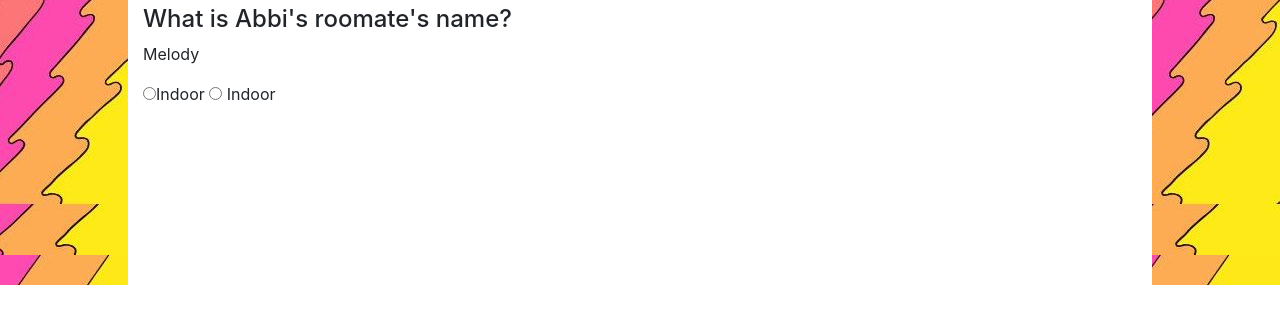
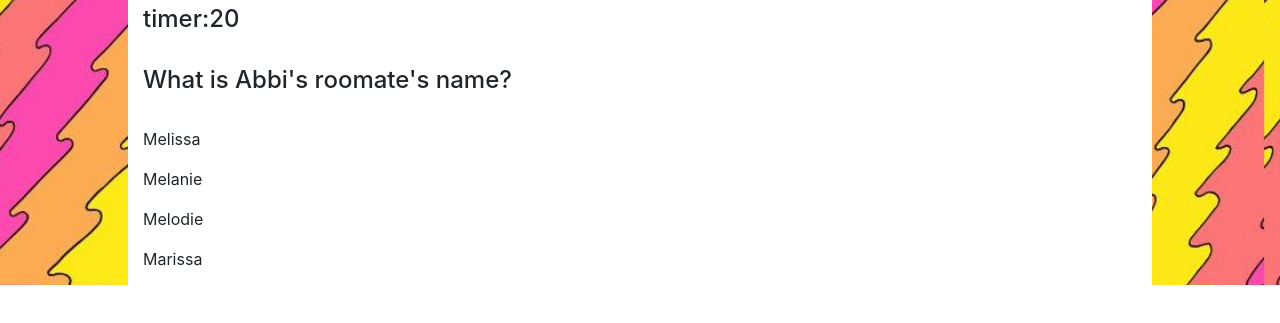
Before and after one commit to Jessicagomez11/TriviaGame, a plain HTML site: page index.html in a window 1280 px wide. Both pictures are taken after a click on the picture 640 px from the left and 150 px from the top of the page. Shown: the part 365-688 px from the top of the page. Drawn offline with nearby package versions, Linux system fonts and the light colour scheme; a web font is replaced by a local one.

Commit message:
forEach loop is in full effect

```diff
--- a/assets/css/style.css
+++ b/assets/css/style.css
@@ -1,9 +1,9 @@
 #background {
     background-image: url("../images/broadcityimages/background.jpg");
-    /* background-size: cover ;
-    background-repeat: no-repeat;
-    width: 100%;
-  */
+    background-size: cover ;
+
+    width: 100vmax;
+
 }
 .container{
 background: white;
@@ -32,3 +32,6 @@ h1{
     margin-top: -10px;
     letter-spacing: 4px;
 }
+p:hover{
+    background-color: aquamarine;
+}
--- a/assets/javascript/app.js
+++ b/assets/javascript/app.js
@@ -1,100 +1,196 @@
-// $(document).ready(function () {
+
 //declaring some variables
-var rightAnswer;
-var wrongAnswer;
-var questionsArray = ["what is Abbi's full name?", "Where did Ilana go to college?", "What is Abbi's roomate's name?", "What is the name of Lincoln's Blog?", "What does Abbi promise to get Bevers if he pretends to be Jeremy?", "What is Garol eating when Abbi gets to the distribution center to pick Jeremy's package?", "What does Ilana get Abbi for her 30th birthday? ", "What was the source of the funky smell in Ilana's Apartment?", "What does Ilana call her bike?", "What is Ilana alergic to?"]//should i put the questions into an array?
-var answersArray = ["Abbi Gary Anna Abrams", "NYU", "Melody", "The Al-Dente Dentist", "A rotisserie chicken", "Yogurt", "A video montage of Abbi's butt", "an everything bagel with cream cheese", "Bike-al Jackson", "Shell Fish"];
-var alottedAnswerTime = 30;//answer time for each of the questions before it moves on to the next one
-// var showQuestion//not exactly sure why i need this...
+//counter goes through the array index
 var counter = 0
-var showQuestion;
+//this is the set length of time
+var timer = 20;
+
+
+var timeRemaining;
+
+
+var questionsArray = [
+    {
+        question: "What is Abbi's full name?",
+        answer: [
+            {value: "Abbi Gary Anna Abrams", correct: true},
+            {value: "Abbi Abrams", correct: false},
+            {value: "Abbigail Marie Abrams", correct: false},
+            {value: "Abbi Garol Abrams", correct: false},
+        ]
+    },
+        {question: "Where did Ilana go to college",
+        answer: [
+            {value: "Columbia", correct: false},
+            {value: "Yale", correct: false},
+            {value: "NYU", correct: true},
+            {value: "Hunter College", correct: false},
+        ]
+        },
+        {question: "What is Abbi's roomate's name?",
+        answer: [
+            {value: "Melissa", correct: false},
+            {value: "Melanie", correct: false},
+            {value: "Melodie", correct: true},
+            {value: "Marissa", correct: false},
+        ]
+        },
+        {question: "What is the name of Lincoln's Blog?",
+        answer: [
+            {value: "The Lincoln bLOGger", correct: false},
+            {value: "The Al-Dente Dentist", correct: true},
+            {value: "The AL-Dentist", correct: false},
+            {value: "Licoln's Blog", correct: false},
+        ]
+        },
+        {question: "What does Abbi promise to get Bevers if he pretends to be Jeremy?",
+        answer: [
+            {value: "A block of cheese", correct: false},
+            {value: "A Costco Rotisserie Chicken", correct: true},
+            {value: "A bag of shredded Cheese ", correct: false},
+            {value: "Tacos", correct: false},
+        ]
+        },
+        {question: "What is Garol eating when Abbi gets to the distribution center to pick Jeremy's package?",
+        answer: [
+            {value: "Jell-O", correct: false},
+            {value: "Cereal", correct: false},
+            {value: "Feta cheese crumbs", correct: false},
+            {value: "Yogurt", correct: true},
+        ]
+        },
+        {question:"What does Ilana get Abbi for her 30th birthday?",
+        answer: [
+            {value: "Jew-ess hoop earrings", correct: false},
+            {value: "A hair wig phone case", correct: false},
+            {value: "A coupon Book", correct: false},
+            {value: "A video montage of Abbi's butt", correct: true},
+        ]
+        },
+        {question:"What was the source of the funky smell in Ilana's Apartment?",
+        answer: [
+            {value: "Jaime's smelly socks", correct: false},
+            {value: "An everything bagel with cream cheese ", correct: true},
+            {value: "Ilana' foot shavings", correct: false},
+            {value: "a left over vegetarian sandwich", correct: false},
+        ]
+    },
+        {question:"What is Ilana alergic to?",
+        answer: [
+            {value: "Bananas", correct: false},
+            {value: "Shell Fish", correct: true},
+            {value: "Figs", correct: false},
+            {value: "yellow dye #2", correct: false},
+        ]
+        },
+        {question: "What does Ilana call her bike?",
+        answer: [
+            {value: "Bicycle Jackson", correct: false},
+            {value: "Bike-al Jackson", correct: true},
+            {value: "Bike Jones", correct: false},
+            {value: "Bike-al J. Fox", correct: false},
+        ]
+        },
+        // {question: "What does Ilana call her bike?",
+        // answer: [
+        //     {value: "Bicycle Jackson", correct: false},
+        //     {value: "Bike-al Jackson", correct: true},
+        //     {value: "Bike Jones", correct: false},
+        //     {value: "Bike-al J. Fox", correct: false},
+        // ]
+        // },
+    ]
+
 
 function start () {
     // displays the first question
+    // timeRemaining=timerLength
+    console.log("starting quiz.....")
+    setInterval(twentySeconds, 1000)
     displayQuestion();
     counter++;
-    setInterval(twentySeconds, 1000);
+    displayTimer()
+    console.log(timer)
+
 }
 
+
 $("#start").on("click", start);
-//this snippet of code picks a  question and the corresponding answer from their respective arrays and displays it in the DOM
-//*** could this be a function??
-
-//     var questionNumber= [Math.floor(Math.random()* questionsArray.length)];
-
-function displayQuestion() {
-    questionDisplay = document.getElementById("questionGoesHere");
-    questionDisplay.textContent = questionsArray[counter];
-
-    answerDisplay = document.getElementById("answerChoicesgoHere");
-    answerDisplay.textContent = answersArray[counter]
-}
-
-// console.log(questionsArray[counter]);
-// console.log(answersArray[counter]);
-
-
-
-function twentySeconds() {
-    displayQuestion();
-    counter++;
-    // questionDisplay = document.getElementById("questionGoesHere");
-    // questionDisplay.textContent = questionsArray[counter];
-
-    // answerDisplay = document.getElementById("answerChoicesgoHere");
-    // answerDisplay.textContent = answersArray[counter]
-
-    // counter++
-}
 
 
 
 
+//this function displays the the question and the answer
+function displayQuestion() {
+    //to-do make sure counter isnt longer than the array length (if statement)
+    var questionDisplay = document.getElementById("questionGoesHere");
+    questionDisplay.textContent = questionsArray[counter].question;
+
+    var answerDisplay = document.getElementById("answerChoicesgoHere");
+
+    questionsArray[counter].answer.forEach(function(answer) {
+
+        var answerEl = document.createElement('p')
+
+        answerEl.textContent = answer.value
+
+        answerDisplay.append(answerEl)
+
+        console.log(answer.value)
+
+
+    })
+    console.log("NEXT QUESTION....................")
+
+    //nextQuestion function cant go above this line.  BAD THINGS HAPPEN!
+
+}
+
+
+//    this function displays the next question after a certain amount of time
+   function nextQuestion() {
+       $('#questionGoesHere').empty()
+       $('#answerChoicesgoHere').empty()
+
+
+    displayQuestion();
+
+//     console.log(nextQuestion);
+}
+
+function twentySeconds(){
+
+    nextQuestion()
+    counter++
+}
+function displayTimer(){
+       timerDisplay = document.getElementById("displayTimer");
+       timerDisplay.textContent = "timer:" + timer;
+        timer--
+    }
+
+
+// function count(){
+//     timer--
+//     if (timer === 0 ){
+// showResult("time up")
+
+    // }
+// }
+// function showResult(feedback){
+// //did user get the question right or wrong
+// //from user click or time up
+
+
+// }
 
 
 
 
+    //this will start the quiz all over
+//     function reset (){
+//         if (counter === questionsArray.length) {
+//             counter = 0;
 
-    // $(document.body).on("click", "#start", function () {
-    //     //StartTrivia
-
-    //     function startTrivia() {
-    //         console.log("starting the trivia game")
-
-    //         alert("hiiiii!")
-    //
-
-        //when the user clicks start...
-        //the new layout wll appear
-        //the first question and the possible answers will appear
-        //the timer will start
-
-        //On the first page...
-        //if there is time on the clock and the user clicks on the button with the CORRECT answer it'll show the correct answer page
-        //if the user clicks on the WRONG with time on the clock, then it will take them to the wrong answer page
-        //if the user runs out of time, move on to the next page
-        //this needs to repeat until all the questions have been answered
-
-        //On the last page
-        //show the total of correct questions
-        //show the total incorrect questions
-        //shows the number of unasnwered questions
-        //has a button that restarts the game
-
-
-        // //score variables
-            // var userScoredRight;//this will keep track of how many answers the user got right
-            // var userScoredWrong;//this will keep track of how many answers the user got wrong
-
-
-
-
-
-
-
-
-
-
-
-    // });
-    //  array
+//     }
+// }
--- a/index.html
+++ b/index.html
@@ -13,29 +13,36 @@
    <div id="background">
 <div class="container">
     <div id="titleDiv">
+        <!-- start page -->
+            <!-- needs and image and a title "broad city triva" -->
+            <!-- needs a start button with a class so that we can use jQuery to call it on the javascript file -->
     <img id="start" src="assets/images/broadcityimages/logo.gif">
     <h1>trivia</h1>
-    </div>
-<!-- start page -->
-    <!-- needs and image and a title "broad city triva" -->
-    <!-- needs a start button with a class so that we can use jQuery to call it on the javascript file -->
+
+    <h4 id="displayTimer"></h4>
 
 <!-- question page -->
     <!-- this needs the timer at the top -->
+
+    <div id="show-number"></div>
+
+    <br>
+
+    <!-- <button id="stop">Stop</button>
+    <button id="resume">Resume</button> -->
     <!-- an image -->
 
     <!-- the question and answer choices in one div -->
     <div>
+
         <h4 id="questionGoesHere"></h4>
-        <p id="answerChoicesgoHere"></p>
-        <label for="indoor">
-                <input id="indoor" type="radio" name="indoor-outdoor">Indoor
-              </label>
-              <label for="indoor">
-                <input id="indoor" type="radio" name="indoor-outdoor"> Indoor
-              </label>
+        <br>
+
+        <div id="answerChoicesgoHere"></div>
+
     </div>
 
+</div>
 
 <!-- answer page -->
     <!-- display the time remaining -->
```
Also changed, not shown: assets/javascript/guineapig.js (added, +55 -0 lines), 2 other files.
